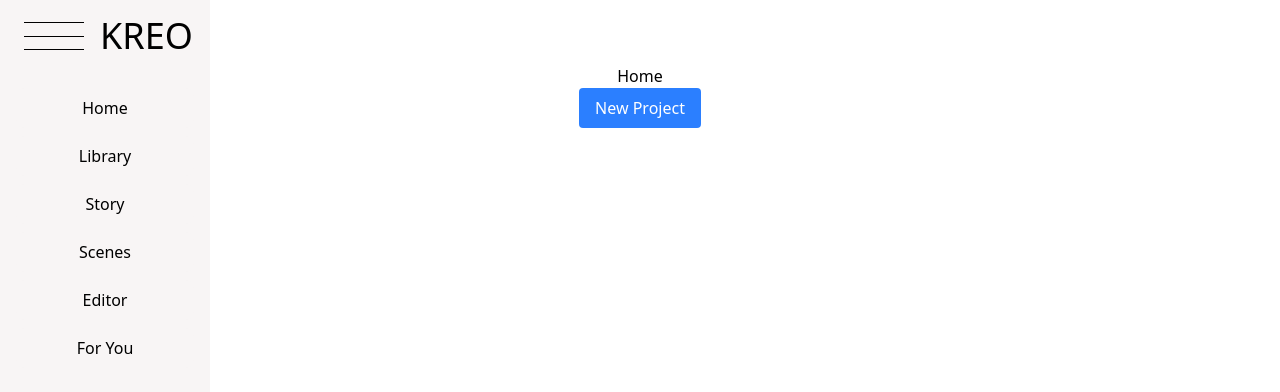
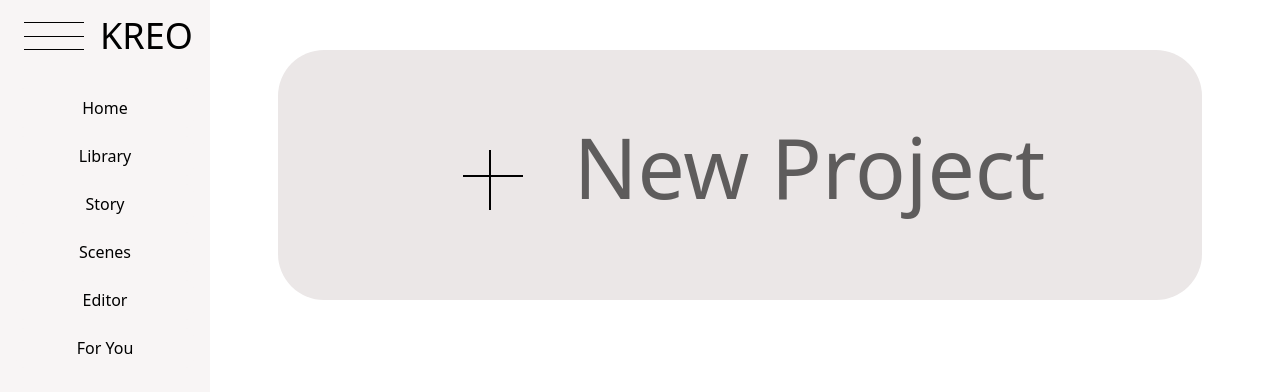
Before and after one commit to ThamzidKarim/Kreo, a React (Vite) app: page / in a window 1280 px wide. Shown: the top 392 px of the page. Built offline with nearby package versions, Linux system fonts and the light colour scheme.

Commit message:
Redesign New Project button on Home page

```diff
--- a/src/pages/Home.tsx
+++ b/src/pages/Home.tsx
@@ -1,31 +1,18 @@
-import { useNavigate } from "react-router";
-import Header from "../components/Header.tsx";
 import NavBar from "../components/NavBar.tsx";
 
 function Home() {
-    const navigate = useNavigate();
-
-    const handleButtonClick = () => {
-        navigate("/new-project");
-    };
-
     return (
-        <div>
-            <Header />
+        <div className="min-h-screen bg-white">
             <NavBar />
-            <main className="mt-16">
-                <section className="flex justify-center items-start">
-                    <h1>Home</h1>
-                </section>
-                <section className="flex justify-center items-center">
-                    <button
-                        onClick={handleButtonClick}
-                        className="px-4 py-2 bg-blue-500 text-white rounded hover:bg-blue-600"
-                    >
-                    New Project
-                    </button>
-                </section>
-            </main>
+            <div className="flex justify-center ml-auto min-h-screen pt-[50px]">
+                <div className="relative w-[90%] max-w-[924px] h-[250px] bg-[#EBE7E7] rounded-[46px] left-[100px]">
+                    <div className="absolute w-[60px] h-px left-[20%] top-[50%] border border-black" />
+                    <div className="absolute w-[60px] h-px left-[23%] top-[40%] rotate-90 origin-top-left border border-black" />
+                    <div className="absolute top-[30%] left-[32%] text-[6vw] md:text-[84px] text-black/60 font-inter font-normal leading-none">
+                        New Project
+                    </div>
+                </div>
+            </div>
         </div>
     );
 }
```
